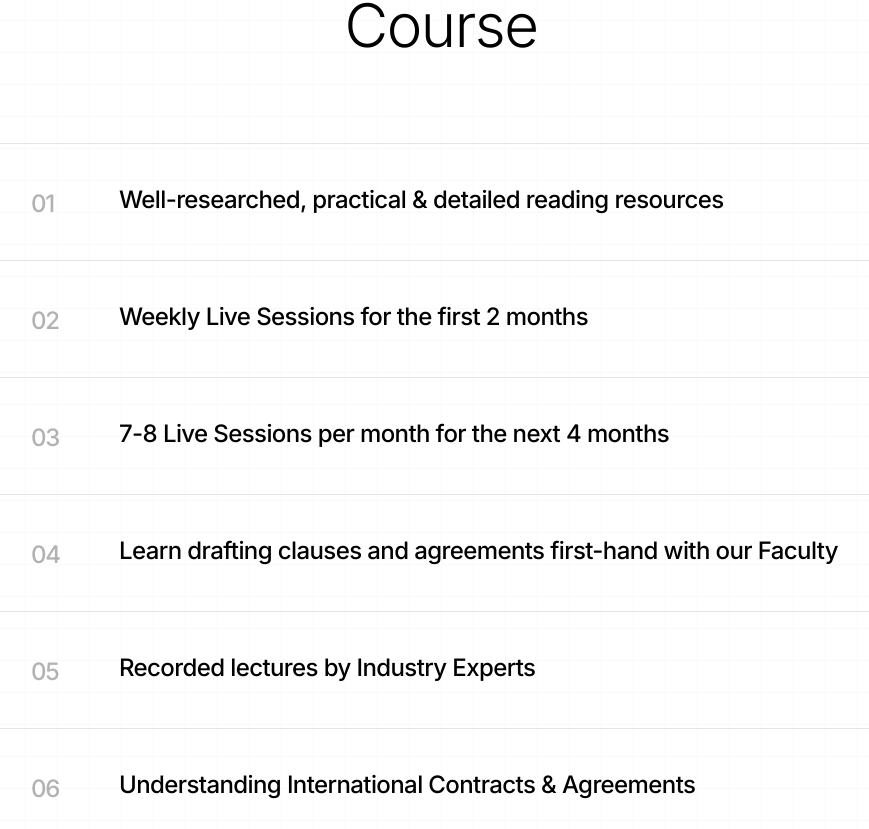
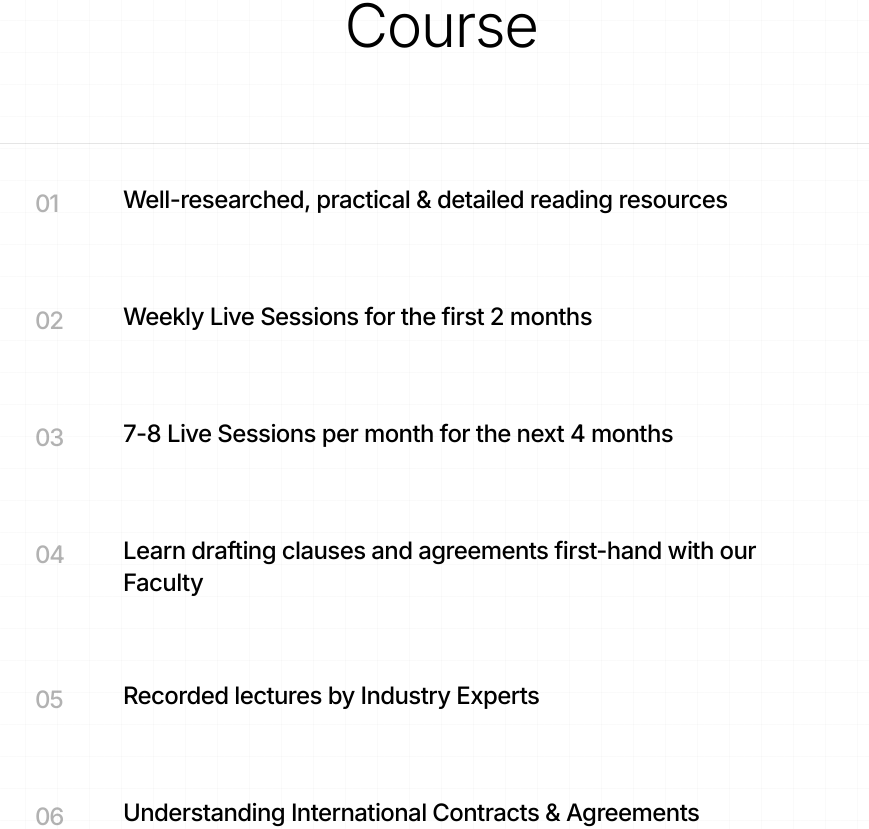
Before and after one commit to nihalkumar5/-LAWCTOPUS, a Next.js app: page / in a window 1280 px wide. Shown: the part 5937-6766 px from the top of the page, without its empty margins (199-1068 px from the left). Built offline with nearby package versions, Linux system fonts and the light colour scheme.

Commit message:
Improve hover effect on 9 elements list items

```diff
--- a/src/app/page.tsx
+++ b/src/app/page.tsx
@@ -732,12 +732,15 @@ export default function Home() {
                     desc: "click_here_special"
                   }
                 ].map((item, index) => (
-                  <div key={index} className="group border-b border-black/10 py-8 md:py-10 flex flex-col md:flex-row md:items-start gap-6 hover:bg-black/[0.02] transition-colors px-6 md:px-10">
-                    <div className="text-2xl font-sans font-medium text-black/30 w-16 flex-shrink-0 group-hover:text-black transition-colors pt-1 tracking-tighter">
+                  <div key={index} className="group border-b border-black/10 py-8 md:py-10 flex flex-col md:flex-row md:items-start gap-6 hover:bg-[#164336]/[0.03] transition-all duration-300 px-6 md:px-10 border-l-[4px] border-transparent hover:border-[#164336]">
+                    <div className="text-2xl font-sans font-medium text-black/30 w-16 flex-shrink-0 group-hover:text-[#164336] transition-all duration-300 pt-1 tracking-tighter group-hover:scale-110 origin-left">
                       {`0${index + 1}`}
                     </div>
-                    <div>
-                      <h3 className="font-sans font-medium text-2xl text-black tracking-tight group-hover:text-[#164336] transition-colors">{item.title}</h3>
+                    <div className="flex-1 transform transition-transform duration-300 group-hover:translate-x-2">
+                      <h3 className="font-sans font-medium text-2xl text-black tracking-tight group-hover:text-[#164336] transition-colors flex items-center">
+                        {item.title}
+                        <span className="opacity-0 -translate-x-4 group-hover:opacity-100 group-hover:translate-x-2 transition-all duration-300 ml-2">→</span>
+                      </h3>
                       {item.desc === "click_here_special" ? (
                         <p className="text-black/60 font-light leading-relaxed text-[15.5px] mt-3 max-w-4xl">
                           You will draft 9 types of agreements as part of this course, with each assignment thoroughly evaluated by the faculty. Personalized feedback will be provided to every learner. Details in the Weekly structure.{" "}
```
